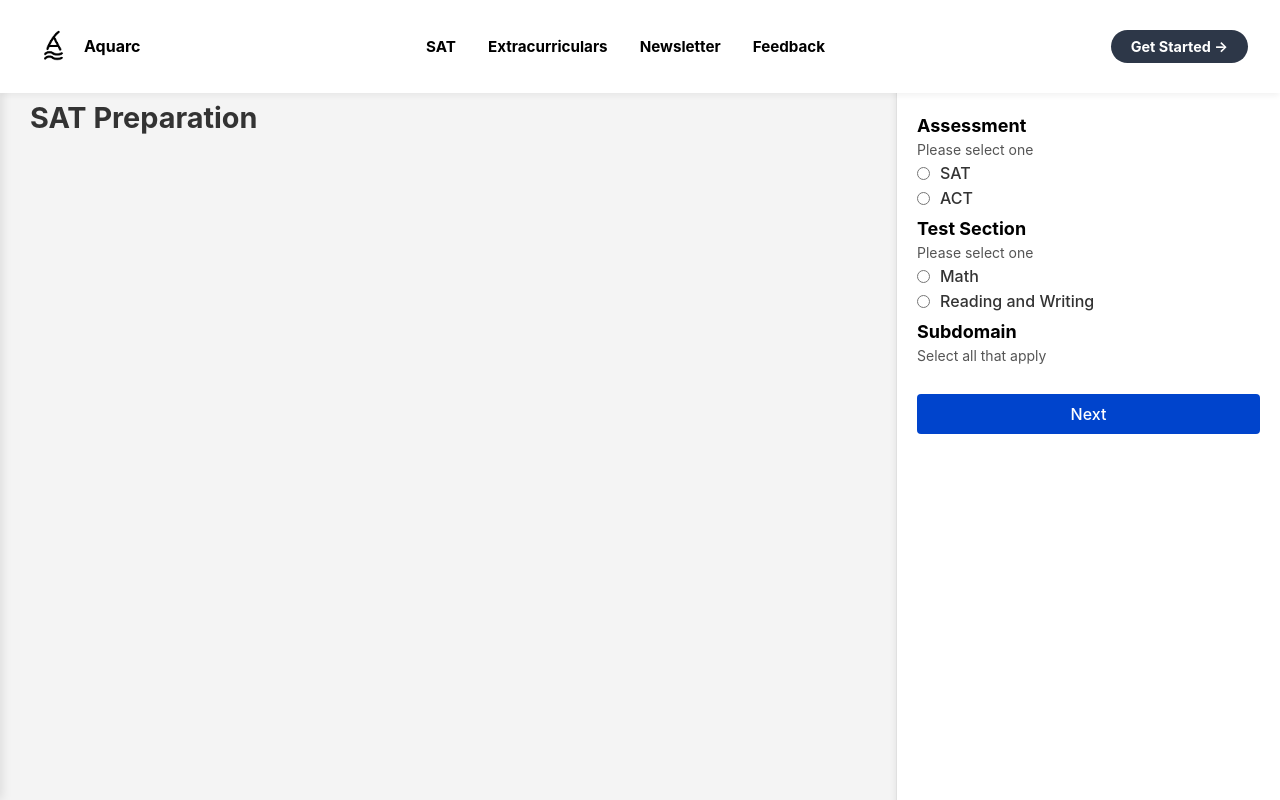
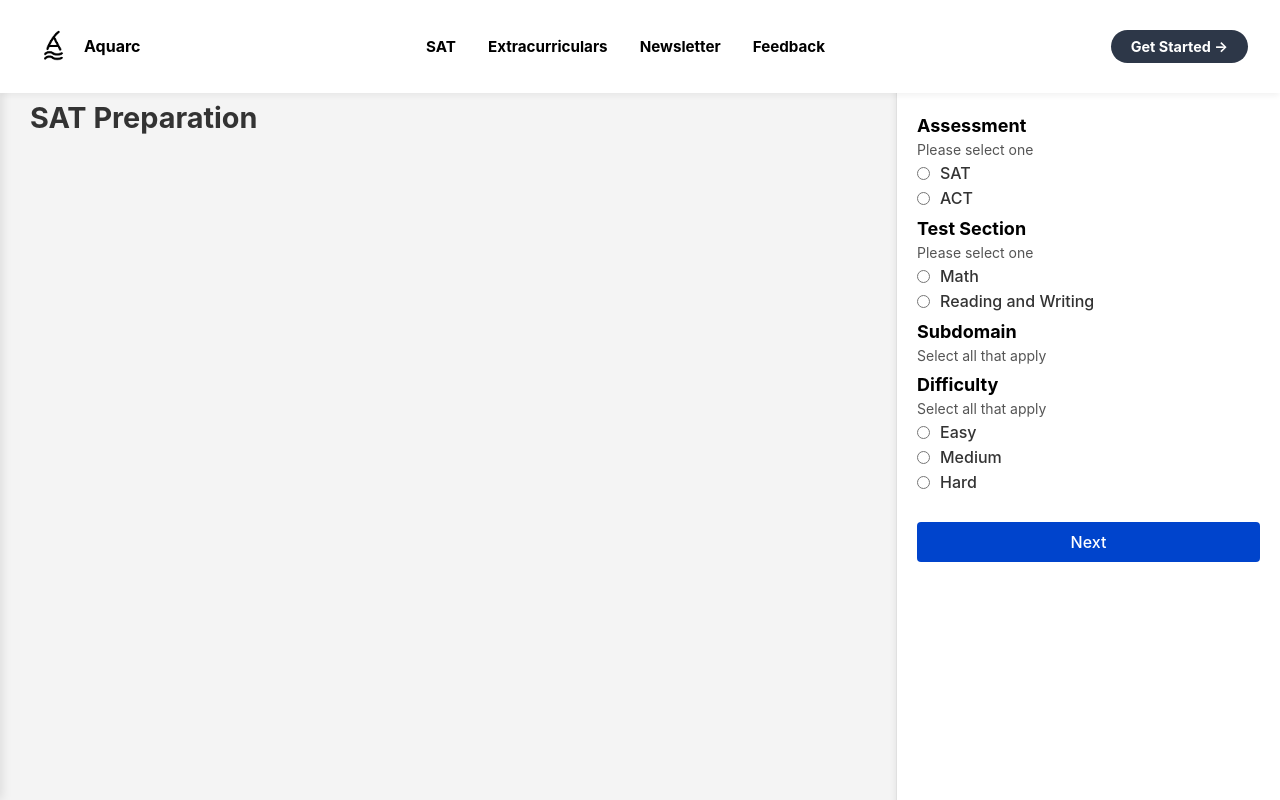
Before and after one commit to aquarc/webstack-v2, a React (Create React App) app: page /sat in a window 1280 px wide. Shown: the top 800 px of the page. Built offline with nearby package versions, Linux system fonts and the light colour scheme.

Commit message:
added difficulty buttons in sat page, js probably needs some work

```diff
--- a/src/SatPage/SatPage.jsx
+++ b/src/SatPage/SatPage.jsx
@@ -4,6 +4,7 @@ import './SatPage.css';
 function SATPage() {
   const [selectedTestSection, setSelectedTestSection] = useState('');
   const [selectedSubdomains, setSelectedSubdomains] = useState({});
+  const [selectedDifficulties, setSelectedDifficulties] = useState({});
 
   const handleTestSectionChange = (section) => {
     setSelectedTestSection(section);
@@ -16,6 +17,10 @@ function SATPage() {
       [subdomain]: !prev[subdomain],
     }));
   };
+
+  const handleDifficultyChange = (difficulty) => {
+    setSelectedDifficulties(difficulty);
+  }
 
   return (
     <div className="sat-page">
@@ -317,6 +322,37 @@ function SATPage() {
             </>
           )}
         </div>
+        <div className="filter-group">
+          <h3>Difficulty</h3>
+          <p>Select all that apply</p>
+          <div className="checkbox-group">
+            <input
+              type="radio"
+              id="easy"
+              name="difficulty"
+              onChange={() => handleDifficultyChange('Easy')}
+            />
+            <label htmlFor="english">Easy</label>
+          </div>
+          <div className="checkbox-group">
+            <input
+              type="radio"
+              id="medium"
+              name="difficulty"
+              onChange={() => handleDifficultyChange('Medium')}
+            />
+            <label htmlFor="english">Medium</label>
+          </div>
+          <div className="checkbox-group">
+            <input
+              type="radio"
+              id="hard"
+              name="difficulty"
+              onChange={() => handleDifficultyChange('Hard')}
+            />
+            <label htmlFor="english">Hard</label>
+          </div>
+        </div>
 
         <button className="next-button">Next</button>
       </div>
```
